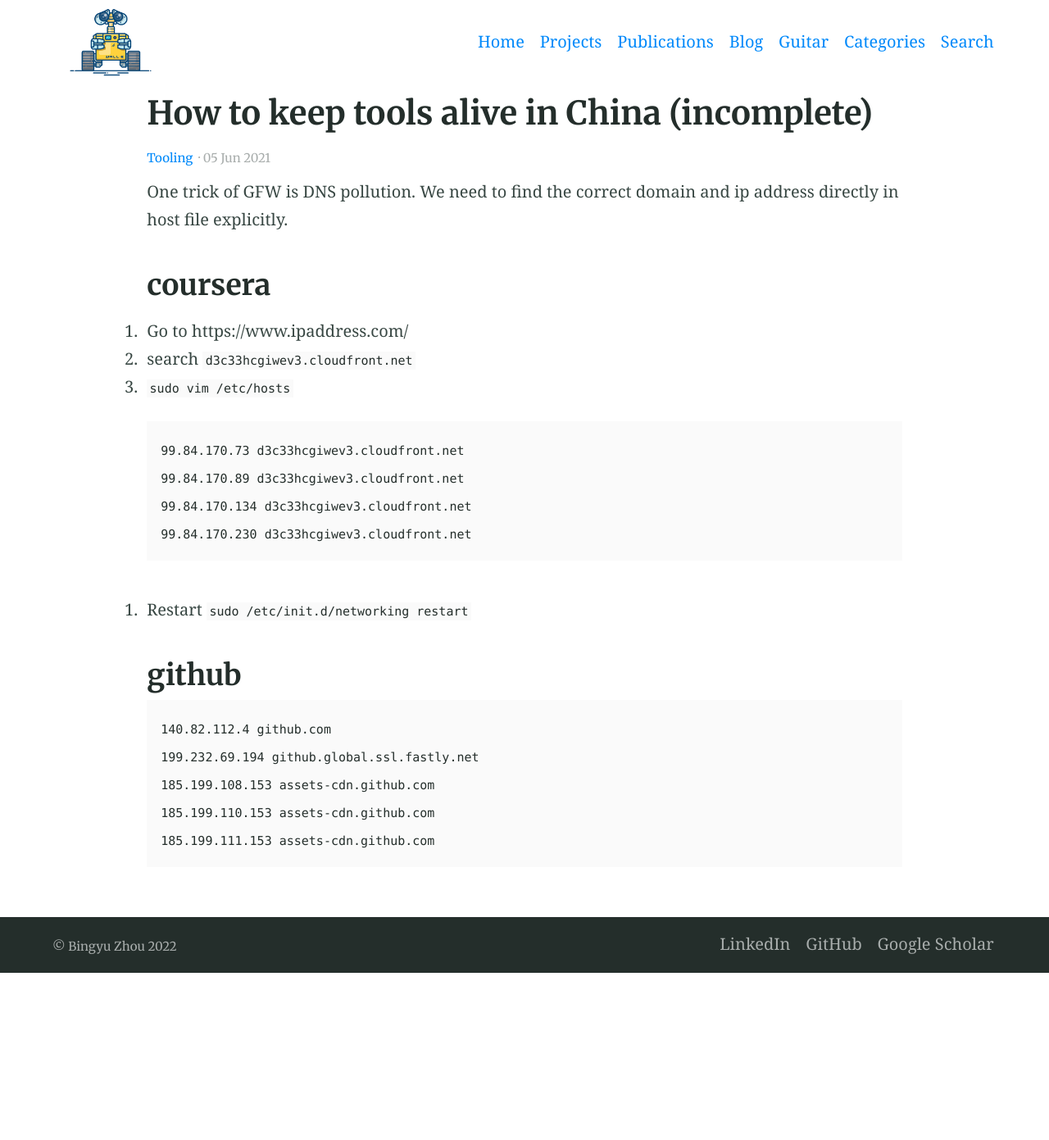
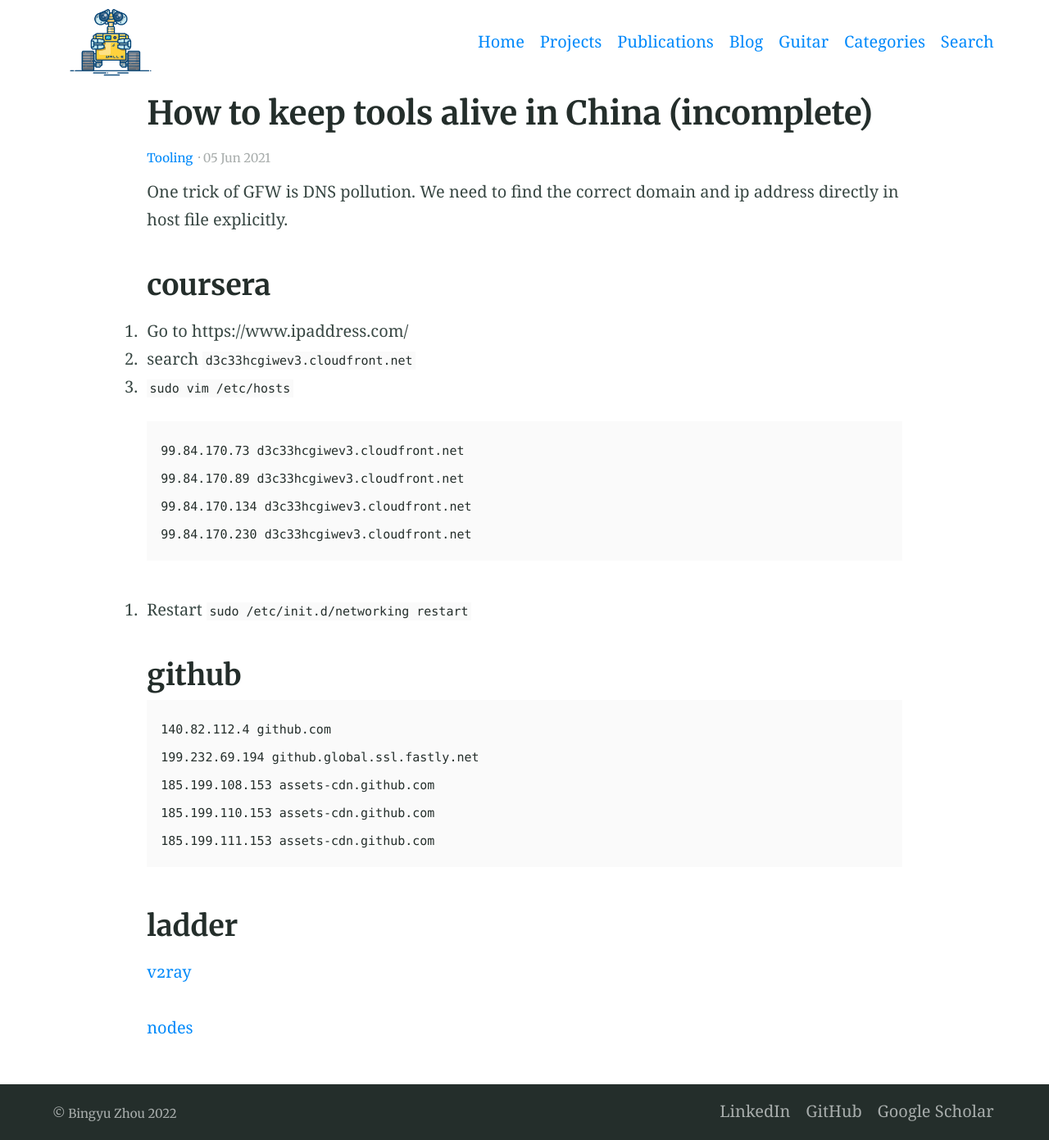
Before and after one commit to BingyuZhou/BingyuZhou.github.io, a Jekyll site: the page built from _posts/2021-06-05-KeepToolsAliveInChina.md, in a window 1280 px wide. Shown: the whole page at 82% size. Built offline with Jekyll 4.4.1, drawn with Linux system fonts in a browser that asks for light colours; nearby versions of some CDN libraries; comment, search, counter and statistics services are not loaded; before the commit the page ends 1187 px from its top, so only the background shows below that.

Commit message:
add multitask

````diff
--- a/_posts/2021-06-05-KeepToolsAliveInChina.md
+++ b/_posts/2021-06-05-KeepToolsAliveInChina.md
@@ -31,3 +31,9 @@
 185.199.110.153 assets-cdn.github.com
 185.199.111.153 assets-cdn.github.com
 ```
+
+## ladder
+
+[v2ray](https://bella722.github.io/post/a231f91f.html)
+
+[nodes](https://github.com/freefq/free)
````
Also changed, not shown: assets/multitask/multitask.png (added).
